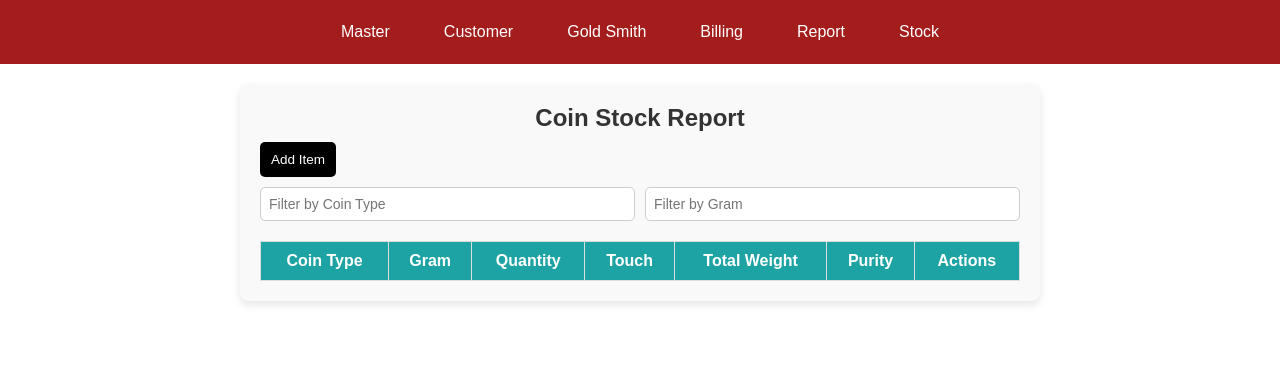
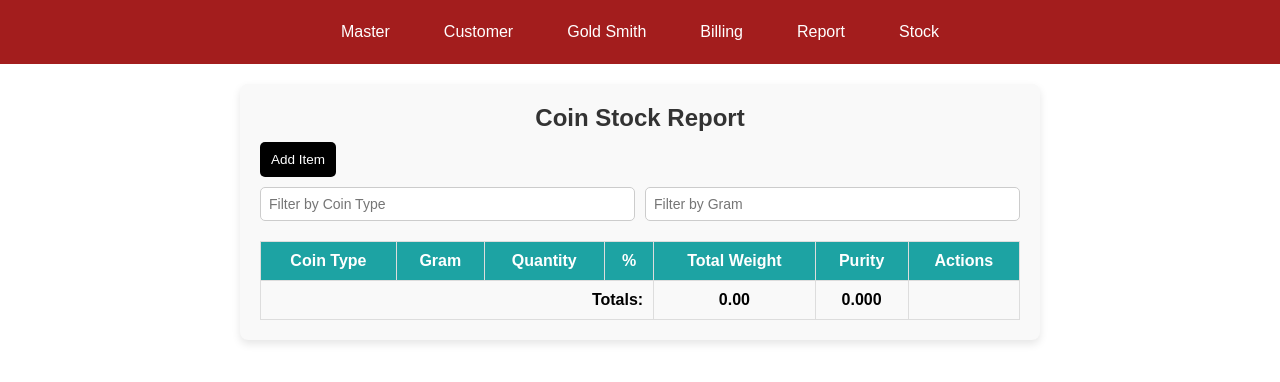
Before and after one commit to Swetha-Subramaniyan/Jeeva-Gold, a React (Vite) app in the folder jeeva/client/: page /stock in a window 1280 px wide. Shown: the top 382 px of the page. Built offline with nearby package versions, Linux system fonts and the light colour scheme.

Commit message:
coin stock total added

```diff
--- a/jeeva/client/src/components/Billing/Billing.jsx
+++ b/jeeva/client/src/components/Billing/Billing.jsx
@@ -269,7 +269,7 @@ const Billing = () => {
               className="gold-rate-input"
             />
             <TextField
-              label="Hallmark Charges"
+              label="Hallmark or MC Charges"
              value={hallmarkCharges}
               onChange={(e) => setHallmarkCharges(e.target.value)}
               type="number"
--- a/jeeva/client/src/components/Stock/Stock.jsx
+++ b/jeeva/client/src/components/Stock/Stock.jsx
@@ -1,5 +1,5 @@
 
-import React, { useState } from "react";
+import React, { useState, useMemo } from "react";
 import "./Stock.css";
 
 const Stock = () => {
@@ -64,12 +64,30 @@ const Stock = () => {
     setStockItems(updatedItems);
   };
 
-  const filteredStockItems = stockItems.filter((item) => {
-    return (
-      (filterCoinType === "" || item.coinType.includes(filterCoinType)) &&
-      (filterGram === "" || item.gram.includes(filterGram))
-    );
-  });
+  const filteredStockItems = useMemo(() => {
+    return stockItems.filter((item) => {
+      return (
+        (filterCoinType === "" ||
+          item.coinType.toLowerCase().includes(filterCoinType.toLowerCase())) &&
+        (filterGram === "" || item.gram.includes(filterGram))
+      );
+    });
+  }, [stockItems, filterCoinType, filterGram]);
+
+  const totals = useMemo(() => {
+    let totalWeightSum = 0;
+    let totalPuritySum = 0;
+
+    filteredStockItems.forEach((item) => {
+      totalWeightSum += parseFloat(item.totalWeight) || 0;
+      totalPuritySum += parseFloat(item.purity) || 0;
+    });
+
+    return {
+      totalWeight: totalWeightSum.toFixed(2),
+      purity: totalPuritySum.toFixed(3),
+    };
+  }, [filteredStockItems]);
 
   return (
     <div className="stock-container">
@@ -165,7 +183,7 @@ const Stock = () => {
             <th>Coin Type</th>
             <th>Gram</th>
             <th>Quantity</th>
-            <th>Touch</th>
+            <th>%</th>
             <th>Total Weight</th>
             <th>Purity</th>
             <th>Actions</th>
@@ -180,6 +198,7 @@ const Stock = () => {
               <td>{item.touch}</td>
               <td>{item.totalWeight}</td>
               <td>{item.purity}</td>
+
               <td>
                 <button className="edit-btn" onClick={() => handleEdit(index)}>
                   Edit
@@ -194,6 +213,20 @@ const Stock = () => {
             </tr>
           ))}
         </tbody>
+        <tfoot>
+          <tr>
+            <td colSpan="4" style={{ textAlign: "right" }}>
+              <strong>Totals:</strong>
+            </td>
+            <td>
+              <strong>{totals.totalWeight}</strong>
+            </td>
+            <td>
+              <strong>{totals.purity}</strong>
+            </td>
+            <td></td>
+          </tr>
+        </tfoot>
       </table>
     </div>
   );
```
